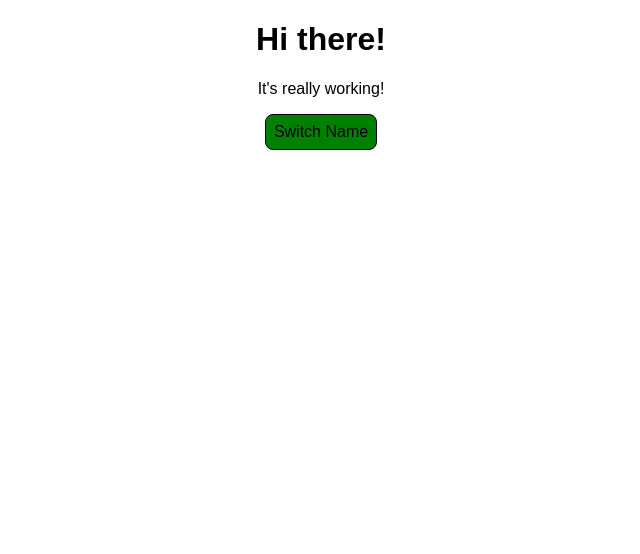
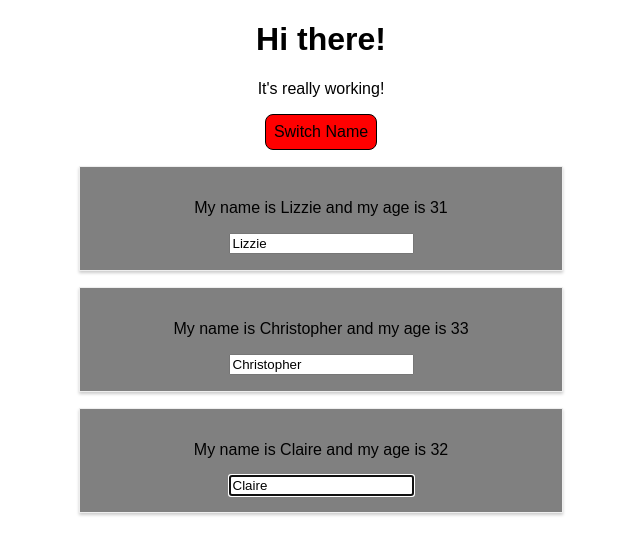
Before and after one commit to lchan217/udemy-react, a React app: page / in a window 1280 px wide. Shown: the top 554 px of the page, without its empty margins (319-959 px from the left). Built offline with nearby package versions, Linux system fonts and the light colour scheme.

Commit message:
refs for functional components

```diff
--- a/src/components/Persons/Cockpit/Cockpit.js
+++ b/src/components/Persons/Cockpit/Cockpit.js
@@ -1,11 +1,18 @@
-import React, { useEffect }from 'react';
+import React, { useEffect, useRef }from 'react';
 import classes from './Cockpit.css'
 
 const cockpit = (props) => {
+  // const toggleBtnRef = React.createRef() - for class components
+
+  // refs for functional
+  const toggleBtnRef = useRef(null)
+  // toggleBtnRef.current.click() - can't call it here bc it's not defined yet, do it in useEffect
+
   useEffect(() => {
     // executes for every render unless you say in second arg...
     // now only runs when props.person changes
     // http request
+    toggleBtnRef.current.click()
   }, [props.persons]);
 
 
@@ -28,7 +35,8 @@ const cockpit = (props) => {
         <div className={classes.Cockpit}>
             <h1>Hi there!</h1>
             <p className={assignedClasses.join(' ')}>It's really working!</p>
-            <button className={btnClass}
+            <button ref={toggleBtnRef}
+            className={btnClass}
             alt={props.showPersons}
             onClick={props.clicked}>Switch Name</button>
         </div>
```
